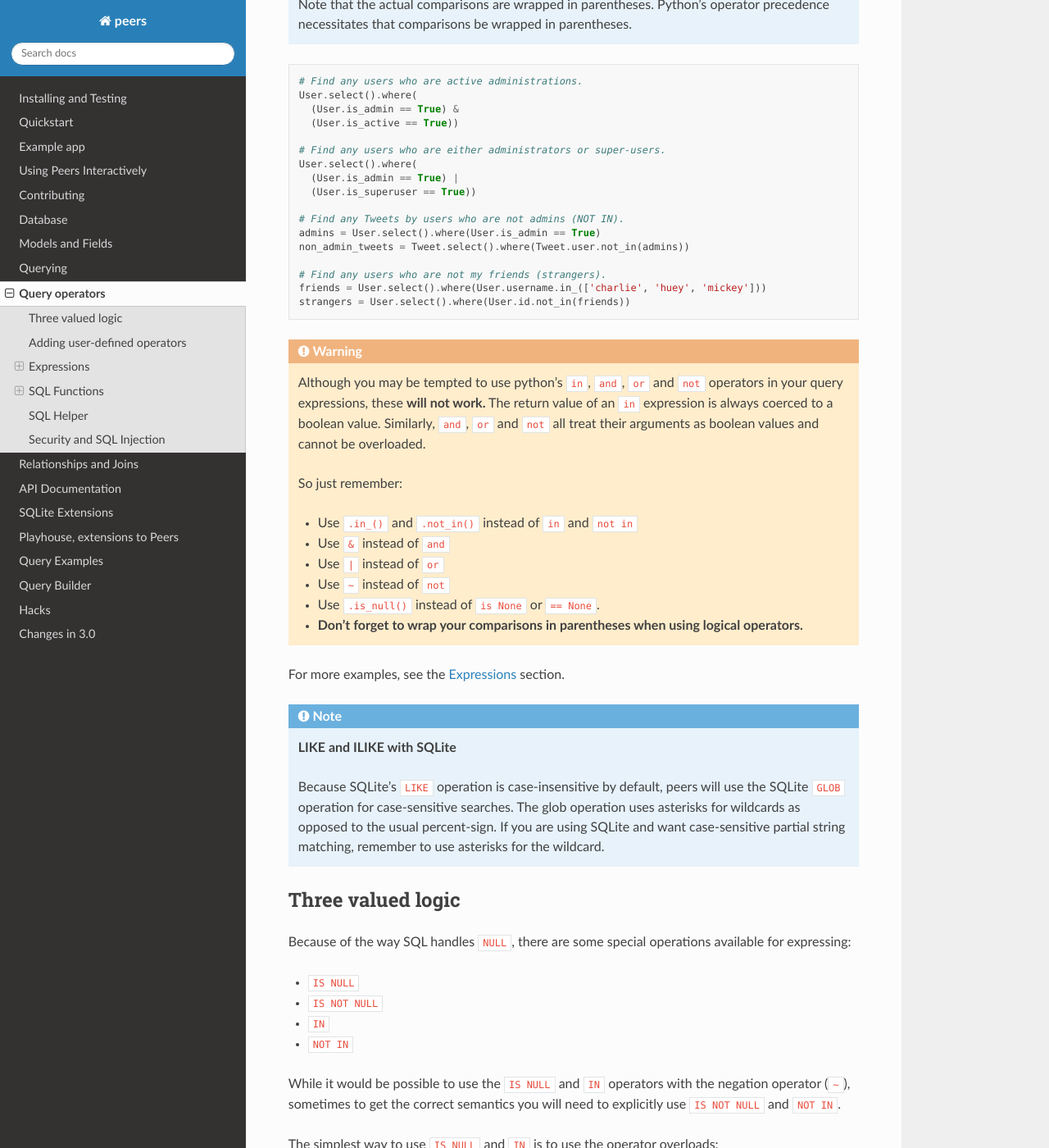
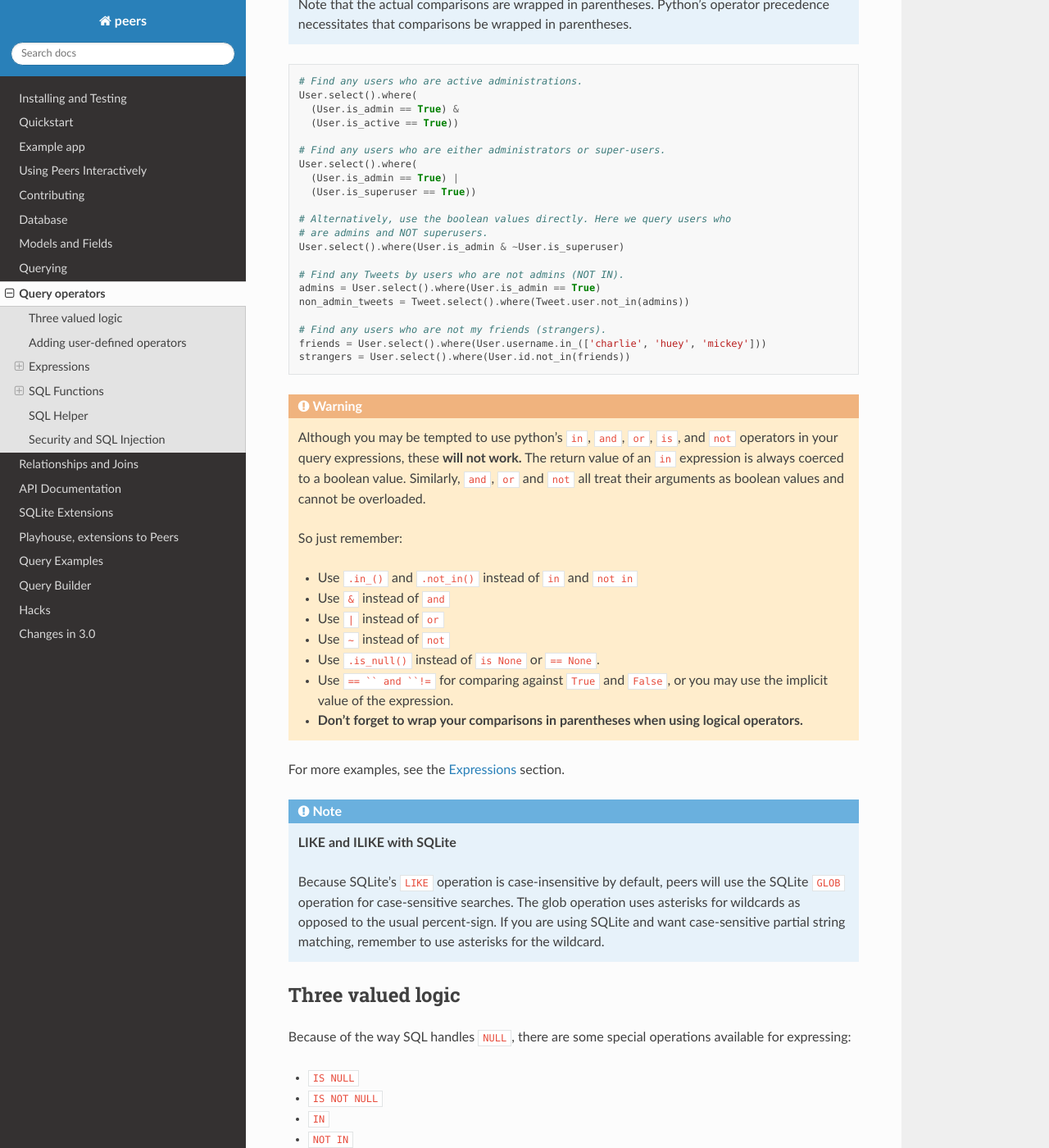
Before and after one commit to Star-DreamDev/myPeers, a Sphinx documentation site: the page built from docs/peers/query_operators.rst, in a window 1280 px wide and 1400 px high, scrolled down 1916 px. Shown: the whole window at 82% size. Built offline with Sphinx 7.4.7 and the Read the Docs theme 2.0.0, drawn with Linux system fonts in a browser that asks for light colours; the version number could not be read and is left out; some of the changed text lies outside the part shown.

Commit message:
Clarifications in boolean comparisons.
Replaces #2839 and refs #2838

```diff
--- a/docs/peers/query_operators.rst
+++ b/docs/peers/query_operators.rst
@@ -91,6 +91,10 @@ complex.
       (User.is_admin == True) |
       (User.is_superuser == True))
 
+    # Alternatively, use the boolean values directly. Here we query users who
+    # are admins and NOT superusers.
+    User.select().where(User.is_admin & ~User.is_superuser)
+
     # Find any Tweets by users who are not admins (NOT IN).
     admins = User.select().where(User.is_admin == True)
     non_admin_tweets = Tweet.select().where(Tweet.user.not_in(admins))
@@ -100,9 +104,9 @@ complex.
     strangers = User.select().where(User.id.not_in(friends))
 
 .. warning::
-    Although you may be tempted to use python's ``in``, ``and``, ``or`` and
-    ``not`` operators in your query expressions, these **will not work.** The
-    return value of an ``in`` expression is always coerced to a boolean value.
+    Although you may be tempted to use python's ``in``, ``and``, ``or``,
+    ``is``, and ``not`` operators in your query expressions, these **will not work.**
+    The return value of an ``in`` expression is always coerced to a boolean value.
     Similarly, ``and``, ``or`` and ``not`` all treat their arguments as boolean
     values and cannot be overloaded.
 
@@ -113,6 +117,8 @@ complex.
     * Use ``|`` instead of ``or``
     * Use ``~`` instead of ``not``
     * Use ``.is_null()`` instead of ``is None`` or ``== None``.
+    * Use ``== `` and ``!=`` for comparing against ``True`` and ``False``, or
+      you may use the implicit value of the expression.
     * **Don't forget to wrap your comparisons in parentheses when using logical operators.**
 
 For more examples, see the :ref:`expressions` section.
@@ -265,6 +271,9 @@ arbitrary depth:
 
     # User's username is either charlie or charles
     (User.username == 'charlie') | (User.username == 'charles')
+
+    # User is active and not a superuser.
+    (User.is_active & ~User.is_superuser)
 
 Comparisons can be used with functions as well:
 
```
